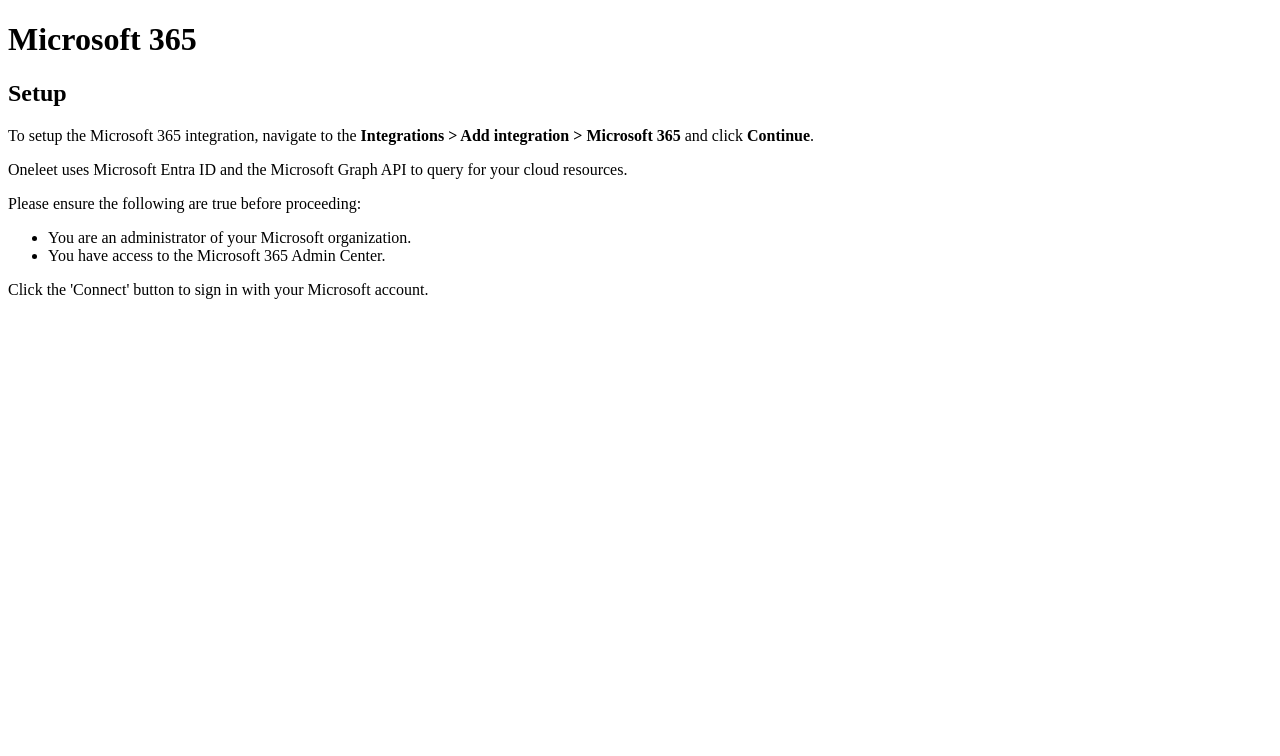
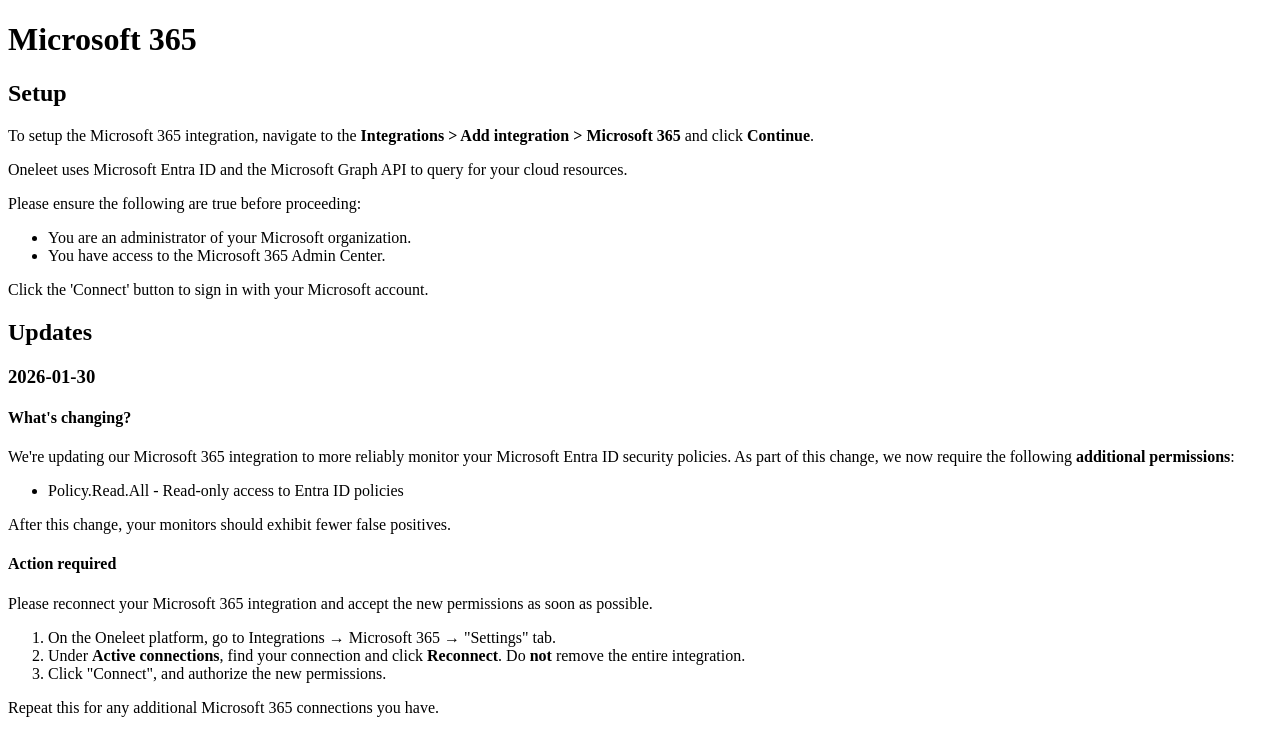
Before and after one commit to Oneleet/oneleet-docs, a Next.js app: page /integrations/microsoft365 in a window 1280 px wide. Shown: the top 756 px of the page. Built offline with nearby package versions, Linux system fonts and the light colour scheme.

Commit message:
Update Microsoft 365 integration documentation to include new permission and reconnection steps (#48)

```diff
--- a/pages/integrations/microsoft365.mdx
+++ b/pages/integrations/microsoft365.mdx
@@ -14,3 +14,24 @@
 - You have access to the Microsoft 365 Admin Center.
 
 Click the 'Connect' button to sign in with your Microsoft account.
+
+## Updates
+
+### 2026-01-30
+
+#### What's changing?
+
+We're updating our Microsoft 365 integration to more reliably monitor your Microsoft Entra ID security policies. As part of this change, we now require the following **additional permissions**:
+- Policy.Read.All - Read-only access to Entra ID policies
+
+After this change, your monitors should exhibit fewer false positives.
+
+#### Action required
+
+Please reconnect your Microsoft 365 integration and accept the new permissions as soon as possible.
+
+1. On the Oneleet platform, go to Integrations → Microsoft 365 → "Settings" tab.
+2. Under **Active connections**, find your connection and click **Reconnect**. Do **not** remove the entire integration.
+3. Click "Connect", and authorize the new permissions.
+
+Repeat this for any additional Microsoft 365 connections you have.
```
